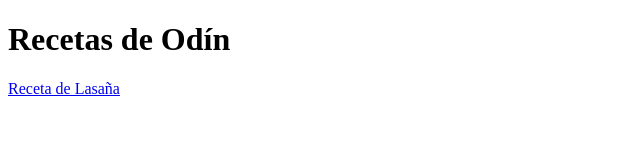
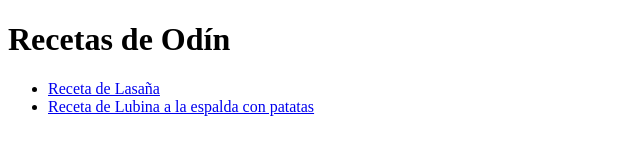
Before and after one commit to eduhumanes91/odin-recipes, a plain HTML site: page index.html in a window 1280 px wide. Shown: the whole page, without its empty margins (0-640 px from the left). Drawn offline with Linux system fonts and the light colour scheme.

Commit message:
Se añade receta de Lubina al index.html y se añade imagen de Plato de Lubina

```diff
--- a/index.html
+++ b/index.html
@@ -7,7 +7,9 @@
 </head>
 <body>
     <h1>Recetas de Odín</h1>
-
-    <a href="./recetas/lasaña.html">Receta de Lasaña</a>
+    <ul>
+    <li><a href="./recetas/lasaña.html">Receta de Lasaña</a></li>
+    <li><a href="./recetas/lubina_a_la_espalda.html">Receta de Lubina a la espalda con patatas</a></li>
+    </ul>
 </body>
 </html>
```
Also changed, not shown: imagenes/lubina.jpg (added).
